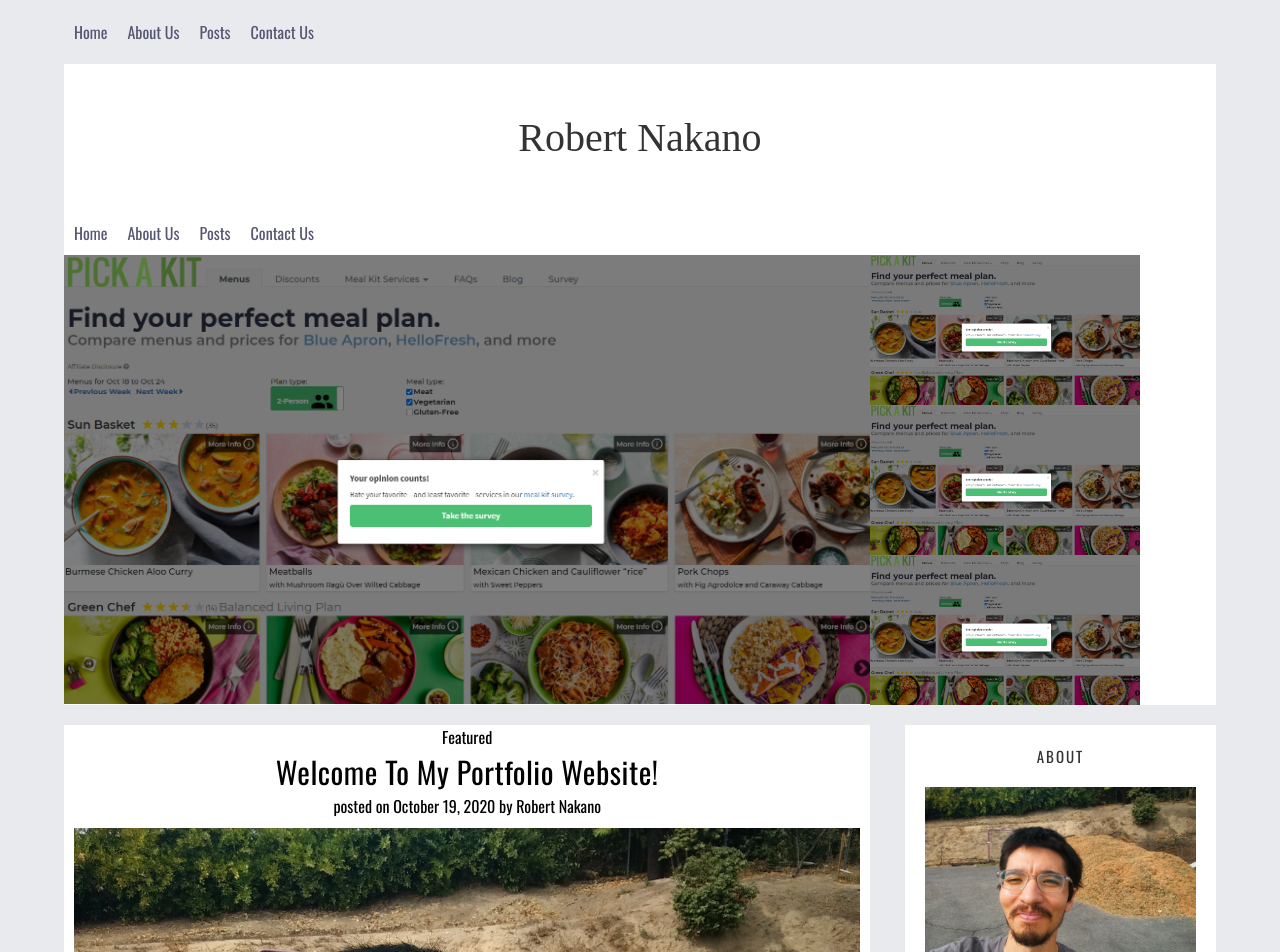
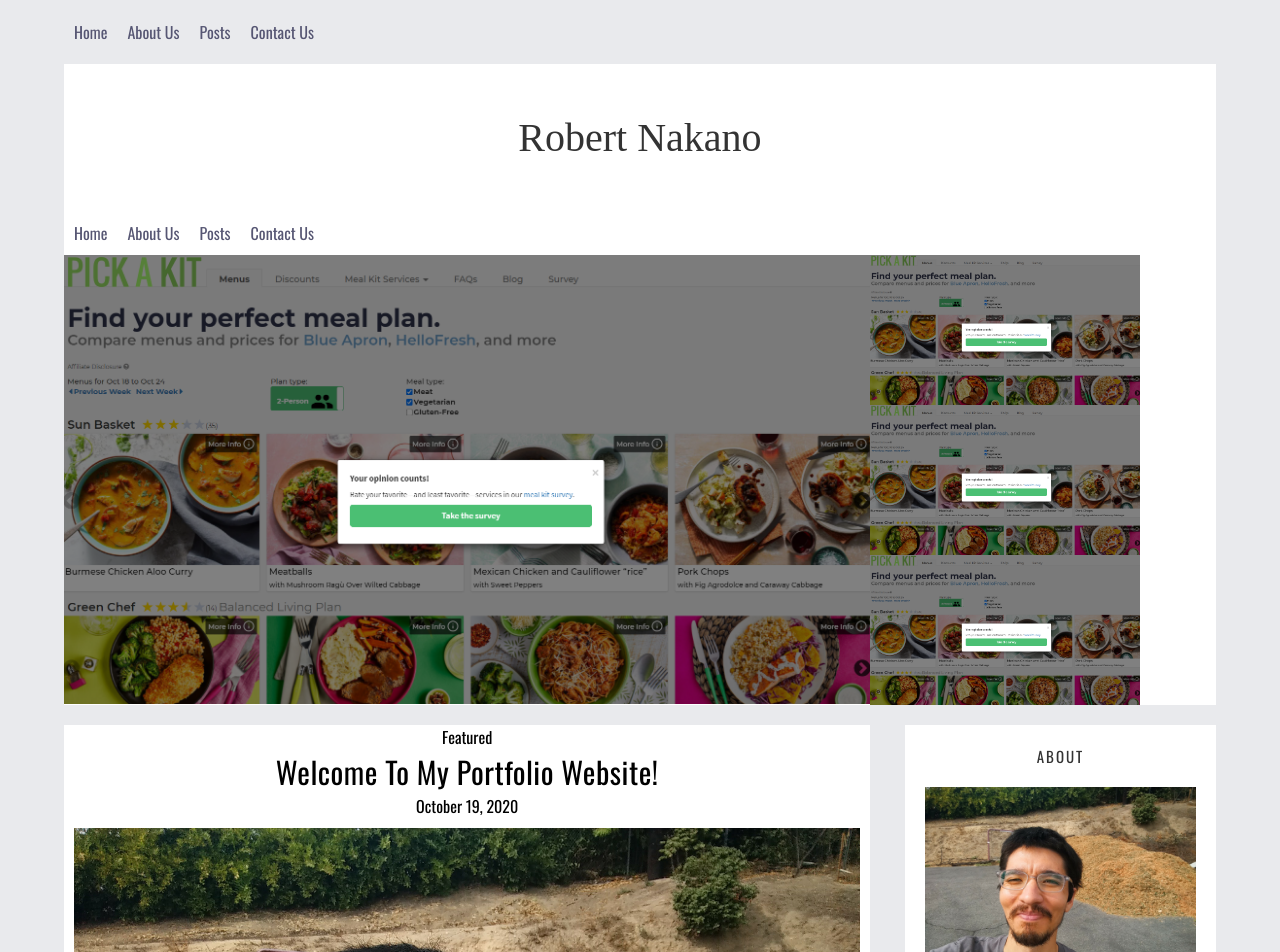
Before and after one commit to bobbyinfj/portfolio, a React (Create React App) app: page / in a window 1280 px wide. Shown: the top 952 px of the page. Built offline with nearby package versions, Linux system fonts and the light colour scheme; a web font is replaced by a local one.

Commit message:
hide author date and remove posted on

```diff
--- a/src/components/BlogPost/index.js
+++ b/src/components/BlogPost/index.js
@@ -37,7 +37,7 @@
         <div className="blogHeader">
           <span className="blogCategory">{post.blogCategory}</span>
           <h1 className="postTitle">{post.blogTitle}</h1>
-          <span>posted on {post.postedOn} by {post.author} </span>
+  <span>posted on {post.postedOn}{/*by {post.author} */}</span>
         </div>
 
         <div className="postImageContainer">
--- a/src/containers/Home/RecentPosts/index.js
+++ b/src/containers/Home/RecentPosts/index.js
@@ -35,7 +35,7 @@
         <div className="blogHeader">
           <span className="blogCategory">{post.blogCategory}</span>
           <h1 className="postTitle">{post.blogTitle}</h1>
-          <span>posted on {post.postedOn} by {post.author} </span>
+          <span>{post.postedOn}{/* by {post.author} */}</span>
         </div>
 
         <div className="postImageContainer">
```
